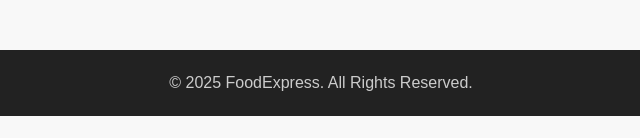
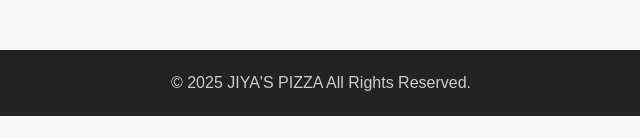
Before and after one commit to matiq8290-maker/jiya-s-pizza, a plain HTML site: page index.html in a window 1280 px wide. Shown: the part 3376-3514 px from the top of the page, 319-959 px from the left. Drawn offline with Linux system fonts and the light colour scheme.

Commit message:
Update index.html

```diff
--- a/index.html
+++ b/index.html
@@ -159,7 +159,7 @@
 </section>
 
 <footer>
-    <p>&copy; 2025 FoodExpress. All Rights Reserved.</p>
+    <p>&copy; 2025 JIYA'S PIZZA  All Rights Reserved.</p>
 </footer>, initial-scale=1.0">
     <title>Document</title>
  </head>
```
